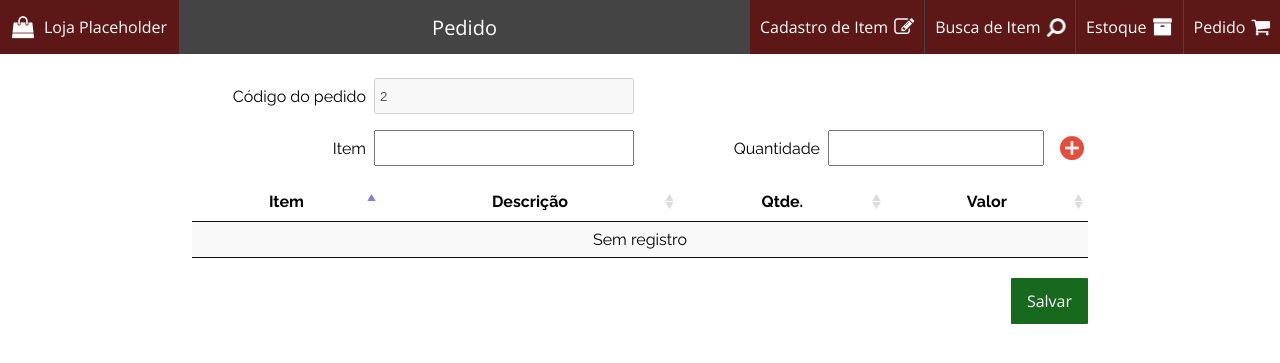
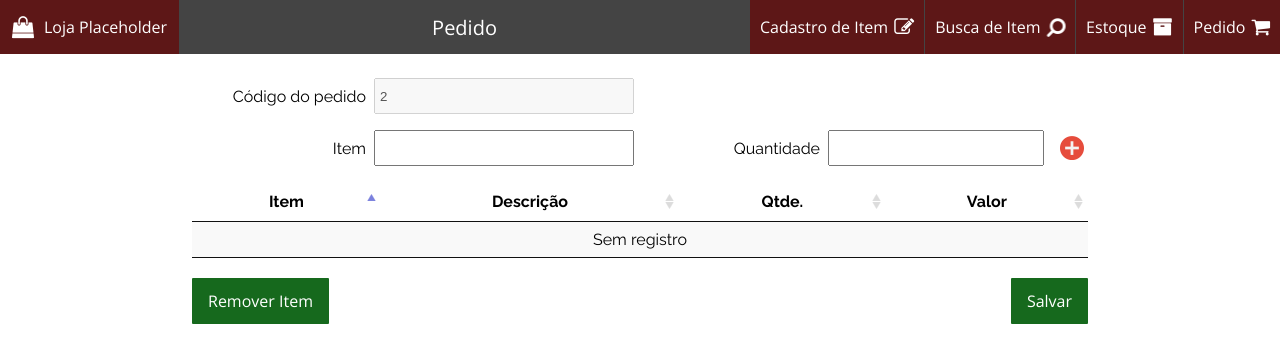
Before and after one commit to aflemes/G3---Gravadora-Warner-Editora-Pearson, a PHP site: page /view/add_pedido.php in a window 1280 px wide. Shown: the top 363 px of the page. Run offline with PHP 8.4, Linux system fonts and the light colour scheme; tables that the repository leaves empty hold one stand-in row (values such as "Sample post"); some libraries are stand-ins or nearby versions.

Commit message:
conclusao

```diff
--- a/loja/controller/ctrl_estoque.php
+++ b/loja/controller/ctrl_estoque.php
@@ -12,7 +12,7 @@
 			echo insertEstoque();
 			break;
 		case 'remove':
-			echo removeEstoque();
+			echo refreshEstoque();
 			break;
 	}
 
@@ -33,22 +33,23 @@
 		$rowcount=mysqli_num_rows($result);
 
 		if ($rowcount > 0){
-			$qtde += mysqli_fetch_array($result)["qtd-estoque"];
+			$qtde += intval(mysqli_fetch_array($result)["qtd-estoque"]);
 
 			$sql = "UPDATE `estoque` SET `qtd-estoque`=".$qtde." WHERE `cd-item`=".$item;
 			$result = mysqli_query($conexao,$sql) or die("houve uma falha no SQL");
-
-			return true;
 		}
 		else{
 			$sql = "INSERT INTO `estoque`(`cd-item`, `qtd-estoque`) VALUES (".$item.",".$qtde.")";
 			$result = mysqli_query($conexao,$sql) or die("houve uma falha no SQL");
+		}
 
+		if ($result)
 			return true;
-		}
+		else
+			return false;
 	}
 
-	function removeEstoque(){
+	function refreshEstoque(){
 		$conexao = connect();
 
 		$item = $_POST["item"];
@@ -111,6 +112,17 @@
 			 	return false;
 		}
 		else return false;
+	}
 
+	function removeEstoque($item){
+		$conexao = connect();
+
+		$sql = "DELETE FROM `estoque` WHERE `cd-item` = ".$item;
+		$result = mysqli_query($conexao,$sql) or die(mysqli_error($conexao));
+
+		if ($result)
+			return true;
+		else
+			return false;
 	}
 ?>
--- a/loja/controller/ctrl_item.php
+++ b/loja/controller/ctrl_item.php
@@ -38,8 +38,9 @@
 
 	function getNameItem(){
 		$conexao = connect();
+		$desItem  = addslashes($_POST["item"]);
 
-		$sql = "SELECT * from item where `nm-item` like '%".$_POST['item']."%'";
+		$sql = "SELECT * from item where `nm-item` like '%".$desItem."%'";
 
 		$result = mysqli_query($conexao,$sql) or die(mysqli_error($conexao));
 
@@ -71,6 +72,9 @@
 
 		while($row = mysqli_fetch_array($result))
 		{
+			if (intval($row['cd-item']) == 0)
+				continue;
+
 			$i++;
 			$arrItem[$i]['cd-item']  = $row['cd-item'];
 			$arrItem[$i]['cd-categ'] = $row['cd-categ'];
@@ -124,7 +128,10 @@
 		$delete = "DELETE FROM `item` WHERE `cd-item` = ".$codItem;
 		$resultado = mysqli_query($conexao,$delete);
 
-		if ($resultado) return true;
+		if ($resultado){
+			removeEstoque($codItem);
+			return true;
+		}
 		else return false; //return "Ocorreu uma falha na inclusão do registro, tente novamente!";
 	}
 
--- a/loja/controller/ctrl_pedido.php
+++ b/loja/controller/ctrl_pedido.php
@@ -61,4 +61,32 @@
 
 	}
 
+	function insertUniquePedido($item,$qtdeItem){
+		$conexao = connect();
+
+		$pedido = getLastPedido();
+
+		$sql = "INSERT INTO pedido (`cd-pedido`,`cd-item`,`qtde-item`,`cd-cliente`) VALUES (".$pedido.",".$item.",".$qtdeItem.",1)";
+		$result = mysqli_query($conexao,$sql) or die(mysqli_error($conexao));
+
+
+		if ($result)
+			return true;
+		else
+			return false;
+	}
+
+	function deletePedido($item){
+		$conexao = connect();
+
+		$sql = "DELETE from `pedido` where `cd-item` =".$item;
+		$result = mysqli_query($conexao,$sql) or die(mysqli_error($conexao));
+
+		if ($result)
+			return true;
+		else
+			return false;
+
+	}
+
 ?>
--- a/loja/css/add_estoque.css
+++ b/loja/css/add_estoque.css
@@ -15,8 +15,9 @@
 	text-align: right;
 }
 
-#btn-salvar {
+.btn-salvar {
 	margin: 20px auto 0 auto;
+	background-color: #16691d;
 }
 
 .linha {
--- a/loja/css/add_pedido.css
+++ b/loja/css/add_pedido.css
@@ -19,7 +19,12 @@
 	margin: 20px auto 0 auto;
 	background-color: #16691d;
     margin-right: 0px;
+}
 
+.btn-remover {
+    margin: 20px auto 0 auto;
+    background-color: #16691d;
+    margin-left: 0px;
 }
 
 input.button-add {
--- a/loja/js/add_item.js
+++ b/loja/js/add_item.js
@@ -4,7 +4,7 @@ jQuery(document).ready(function () {
             swal("Oops...", "Preencha a Descrição do Item.", "warning");
         } else if (!$("#cod-categ").val()) {
             swal("Oops...", "Preencha a Categoria do Item.", "warning");
-        } else if (!$("#val-item").val()) {
+        } else if (!parseInt($("#val-item").val()) > 0) {
             swal("Oops...", "Preencha o Preço do Item.", "warning");
         } else {
             addItem();
--- a/loja/js/add_pedido.js
+++ b/loja/js/add_pedido.js
@@ -33,6 +33,24 @@ $(document).ready(function() {
         }
     });
 
+    $('#example tbody').on( 'click', 'tr', function () {
+        if ( $(this).hasClass('selected') ) {
+            $(this).removeClass('selected');
+        }
+        else {
+            table.$('tr.selected').removeClass('selected');
+            $(this).addClass('selected');
+        }
+    } );
+
+    $('#btn-remover').click( function () {
+        if (table.$('tr.selected').hasClass('selected'))
+            var remover = confirm("Deseja remover o item selecionado?");
+
+        if (remover)
+            table.row('.selected').remove().draw( false );
+    } );
+
     $("#button-add").click(function(){
         addItemToDataTables();
     });
@@ -58,6 +76,11 @@ $(document).ready(function() {
 
     function addItemToOrder(){
         var elements = dTablesToArray();
+
+        if (elements.length == 0){
+            alert("Informe ao menos um item ao pedido");
+            return;
+        }
 
         jQuery.ajax({
             type: "POST",
--- a/loja/view/add_item.php
+++ b/loja/view/add_item.php
@@ -83,7 +83,7 @@
 			else
 			{
 		?>
-			<a id="btn-modificar" class="btn btn-modificar">Modificador Item</a>
+			<a id="btn-modificar" class="btn btn-modificar">Modificar Item</a>
 		<?php
 			}
 		?>
--- a/loja/view/add_pedido.php
+++ b/loja/view/add_pedido.php
@@ -54,8 +54,10 @@
 				<th>Valor</th>
 			</thead>
 		</table>
-
-		<input type="button" value="Salvar" class="btn btn-salvar" id="btn-salvar">
+		<div class="linha">
+			<input type="button" value="Remover Item" class="btn btn-remover" id="btn-remover">
+			<input type="button" value="Salvar" class="btn btn-salvar" id="btn-salvar">
+		</div>
 	</form>
 
 	<script type="text/javascript" src="../js/add_pedido.js"></script>
```
Also changed, not shown: loja/js/add_estoque.js (+5 -2 lines), loja/tests/EstoqueTest.php (+2 -2 lines), loja/tests/ItemTest.php (+11 -4 lines), loja/tests/PedidoTest.php (+6 -0 lines), 1 other file.
